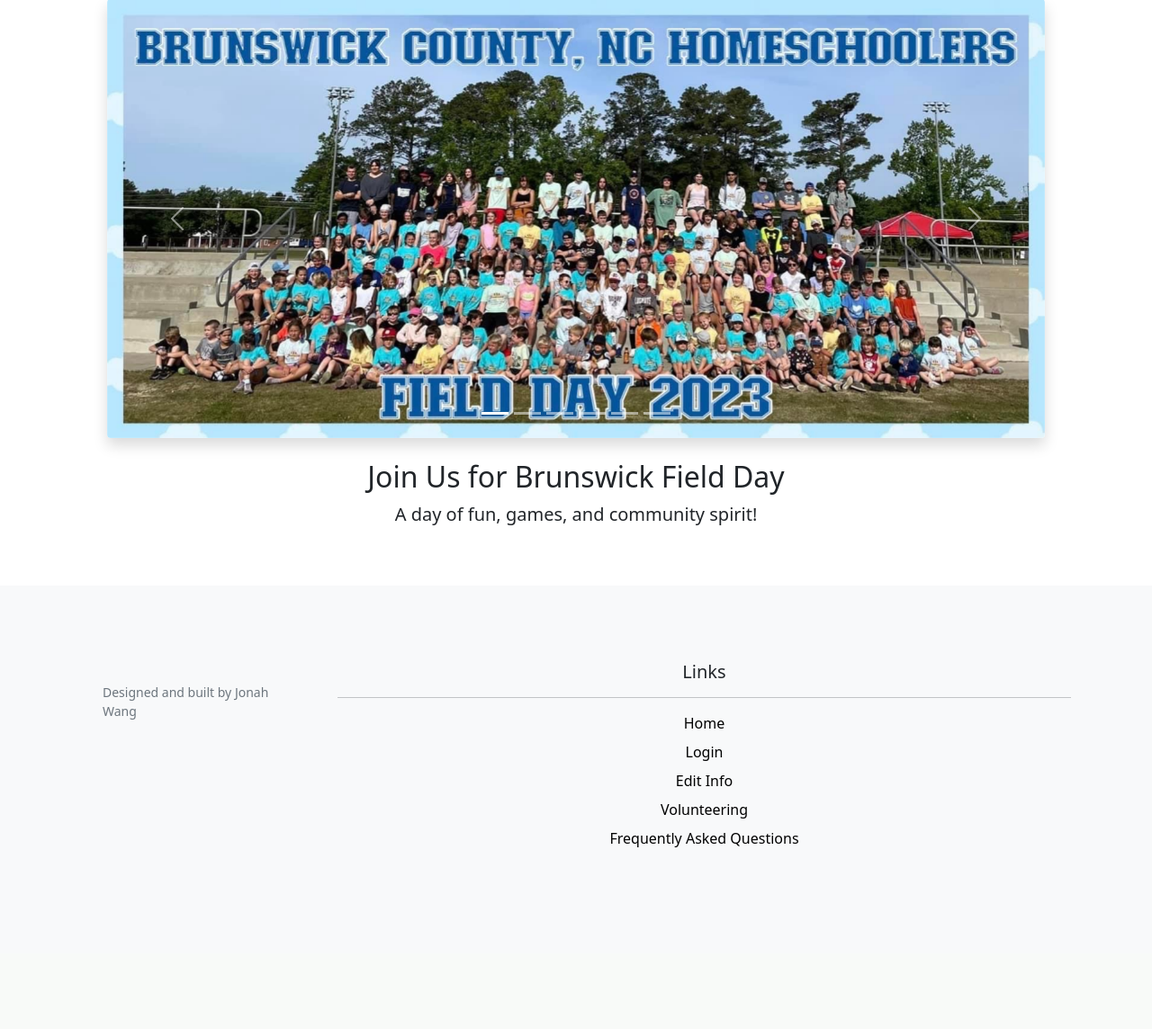
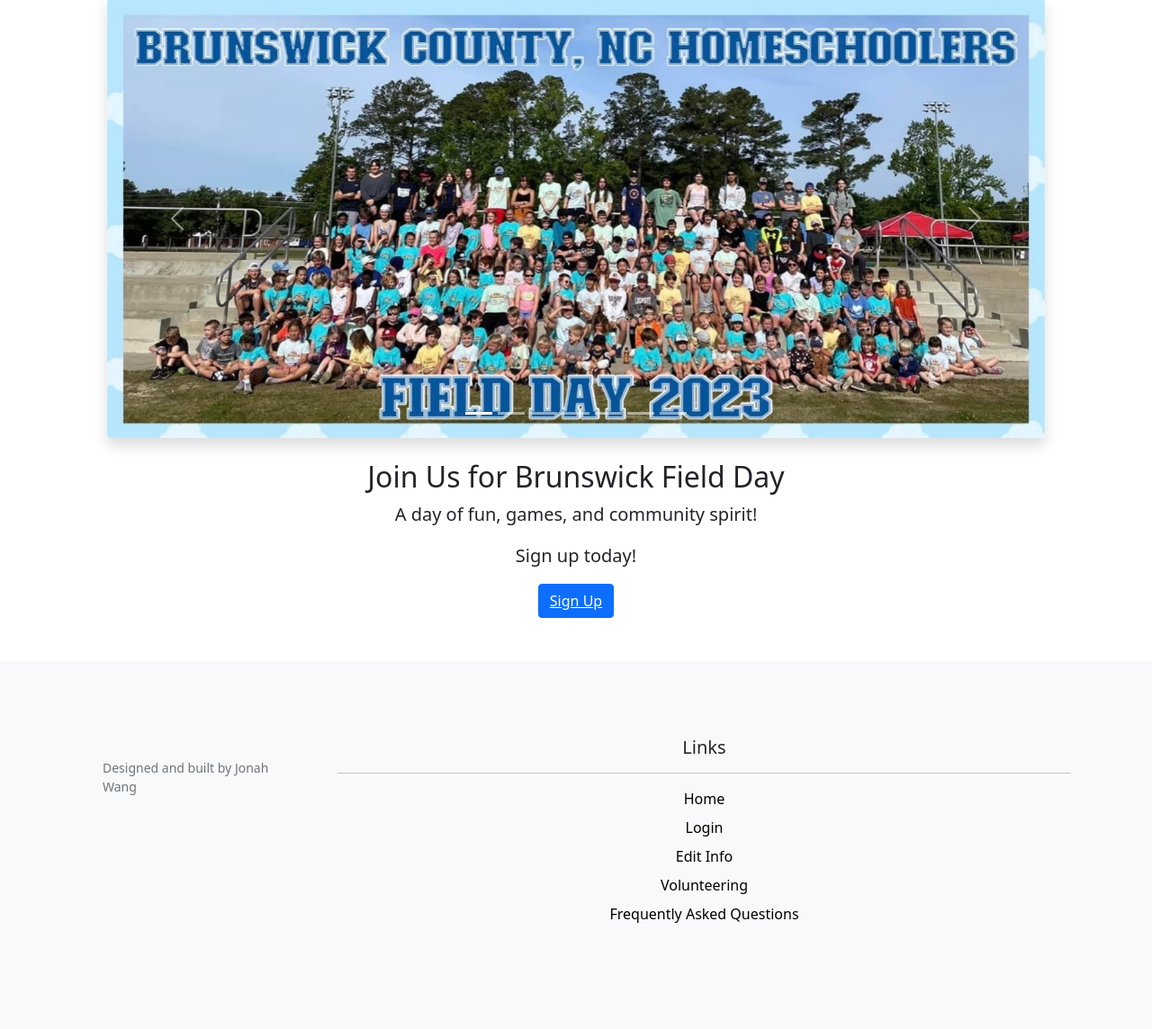
Before and after one commit to AjaxAcheles/BWFieldDay, a Flask app: page / in a window 1280 px wide. Shown: the part 873-2017 px from the top of the page at 90% size. Before the commit the page ends 1815 px from the top, so only its background shows below. Run offline with Flask 3, Linux system fonts and the light colour scheme.

Commit message:
added more images to carousel

```diff
--- a/templates/home.html
+++ b/templates/home.html
@@ -11,6 +11,7 @@
   <!-- Bootstrap Carousel -->
   <div class="row justify-content-center">
     <div class="col-md-10">
+
       <div id="fieldDayCarousel" class="carousel slide" data-bs-ride="carousel">
         <!-- Carousel Indicators -->
         <div class="carousel-indicators">
@@ -20,11 +21,11 @@
           <button type="button" data-bs-target="#fieldDayCarousel" data-bs-slide-to="3" aria-label="Slide 4"></button>
           <button type="button" data-bs-target="#fieldDayCarousel" data-bs-slide-to="4" aria-label="Slide 5"></button>
           <button type="button" data-bs-target="#fieldDayCarousel" data-bs-slide-to="5" aria-label="Slide 6"></button>
+          <button type="button" data-bs-target="#fieldDayCarousel" data-bs-slide-to="6" aria-label="Slide 7"></button>
         </div>
 
         <!-- Carousel Items -->
         <div class="carousel-inner rounded shadow">
-
           <div class="carousel-item active">
             <img src="{{url_for('static', filename='FD2023groupphoto.jpg')}}" class="d-block w-100" alt="Field Day Event">
           </div>
@@ -48,10 +49,13 @@
           <div class="carousel-item">
             <img src="{{url_for('static', filename='tugofwar.jpg')}}" class="d-block w-100" alt="Field Day Event">
           </div>
+
+          <div class="carousel-item">
+            <img src="{{url_for('static', filename='obsticalcourse.jpg')}}" class="d-block w-100" alt="Field Day Event">
+          </div>
         </div>
 
-
-        <!-- Carousel Controls -->
+        <!-- Standard Carousel Controls (can be kept or removed) -->
         <button class="carousel-control-prev" type="button" data-bs-target="#fieldDayCarousel" data-bs-slide="prev">
           <span class="carousel-control-prev-icon" aria-hidden="true"></span>
           <span class="visually-hidden">Previous</span>
@@ -66,6 +70,8 @@
       <div class="mt-4 text-center">
         <h2>Join Us for Brunswick Field Day</h2>
         <p class="lead">A day of fun, games, and community spirit!</p>
+        <p class="lead">Sign up today!</p>
+        <button class="btn btn-primary" type="button"><a class="text-white" href="{{url_for('auth.register')}}">Sign Up</a></button>
       </div>
     </div>
   </div>
```
Also changed, not shown: static/obsticalcourse.jpg (added).
